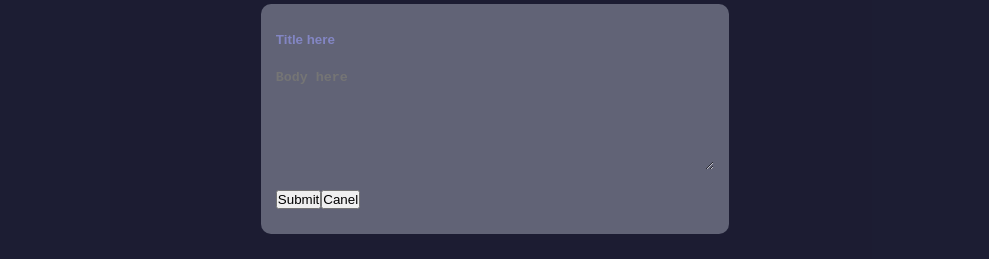
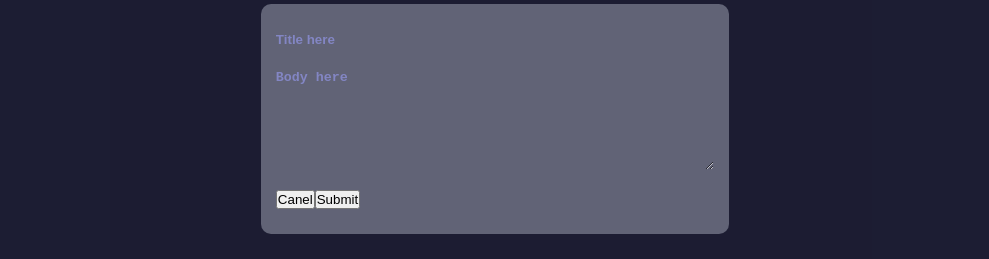
Before and after one commit to deenyse/React-ToDo-App, a React (Create React App) app: page / in a window 1280 px wide. Both pictures are taken after a click on the button 946 px from the left and 55 px from the top of the page. Shown: the part 281-540 px from the top of the page, without its empty margins (145-1134 px from the left). Built offline with nearby package versions, Linux system fonts and the light colour scheme; no server answers.

Commit message:
9.1th: bug fix

```diff
--- a/src/components/Top/TopPanel.jsx
+++ b/src/components/Top/TopPanel.jsx
@@ -110,8 +110,8 @@ function TopPanel(props) {
       >
         <input type="text" placeholder="Title here" />
         <textarea placeholder="Body here" />
+        <button>Canel</button>
         <button>Submit</button>
-        <button>Canel</button>
       </ToDoMaker>
     </>
   );
--- a/src/components/popup/maker.css
+++ b/src/components/popup/maker.css
@@ -40,7 +40,7 @@
 }
 
 .modal__content input {
-  transition: all 0.4s;
+  transition: 0s;
 
   width: 100%;
   height: 40px;
@@ -82,6 +82,11 @@
   border-bottom: 2px solid rgb(157, 172, 226);
 }
 
+.modal__content textarea::placeholder {
+  color: rgb(131, 134, 196);
+  font-weight: bold;
+}
+
 .modal__content_active {
   transform: scale(1);
 }
```
